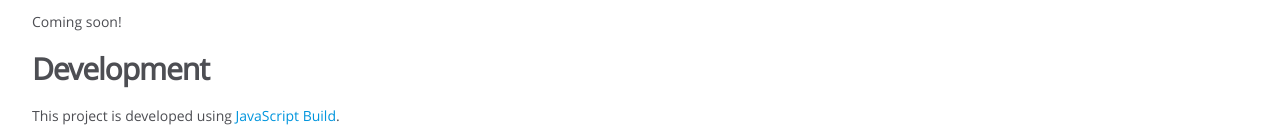
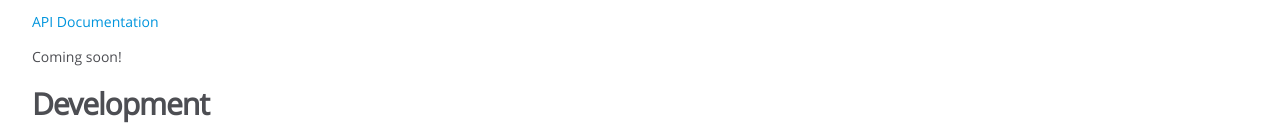
Before and after one commit to craigahobbs/element-model, a plain HTML site: page index.html in a window 1280 px wide. Shown: the part 536-663 px from the top of the page. Drawn offline with Linux system fonts and the light colour scheme.

Commit message:
element-model 0.9.2

```diff
--- a/index.html
+++ b/index.html
@@ -46,6 +46,7 @@
         <article><h1>element-model</h1>
 <p><a href="https://www.npmjs.com/package/element-model"><img src="https://img.shields.io/npm/v/element-model" alt="npm"></a>
 <a href="https://github.com/craigahobbs/element-model/blob/main/LICENSE"><img src="https://img.shields.io/github/license/craigahobbs/element-model" alt="GitHub"></a></p>
+<p><a href="https://craigahobbs.github.io/element-model/">API Documentation</a></p>
 <p>Coming soon!</p>
 <h2>Development</h2>
 <p>This project is developed using <a href="https://github.com/craigahobbs/javascript-build#readme">JavaScript Build</a>.</p></article>
```
